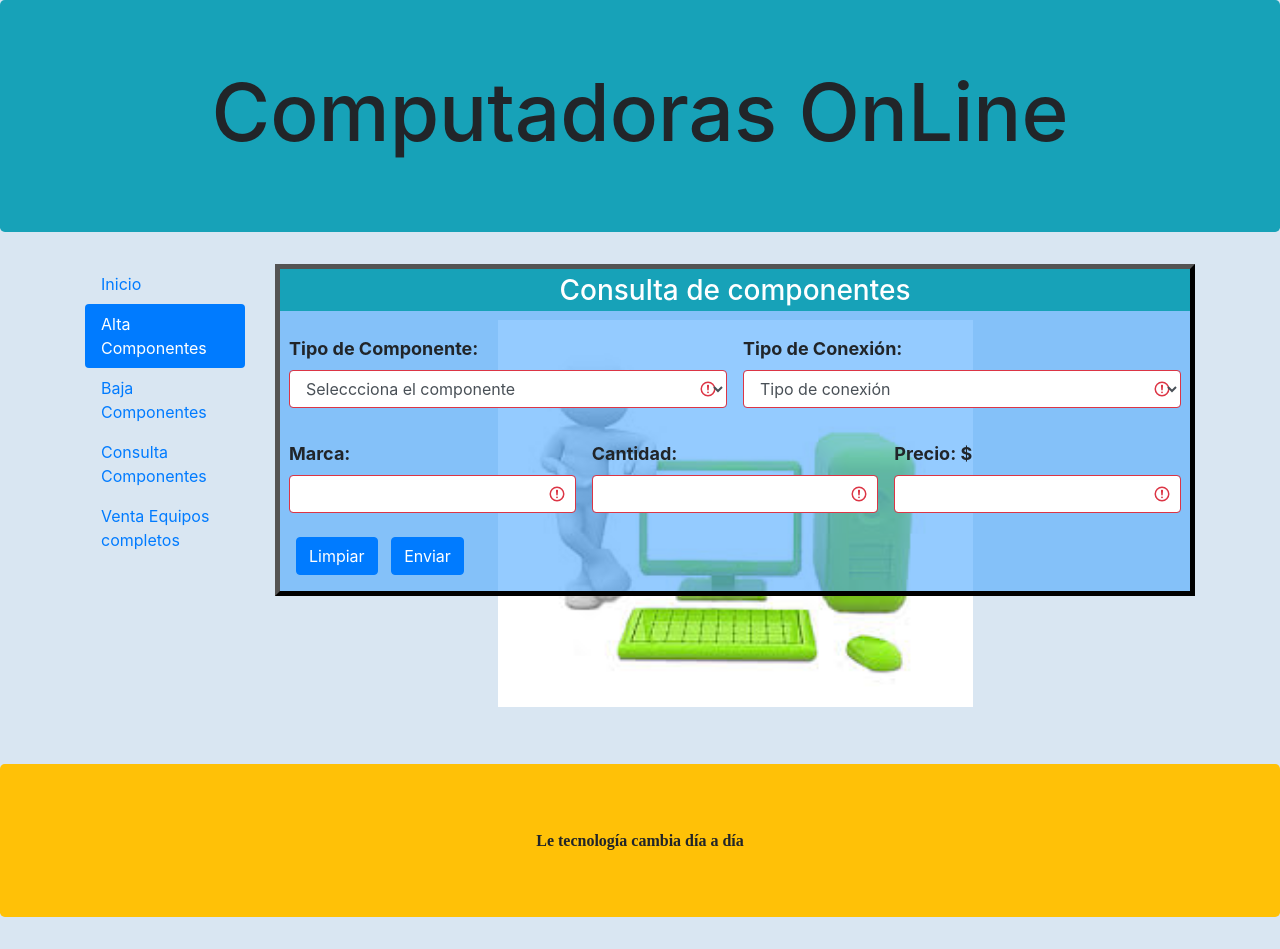
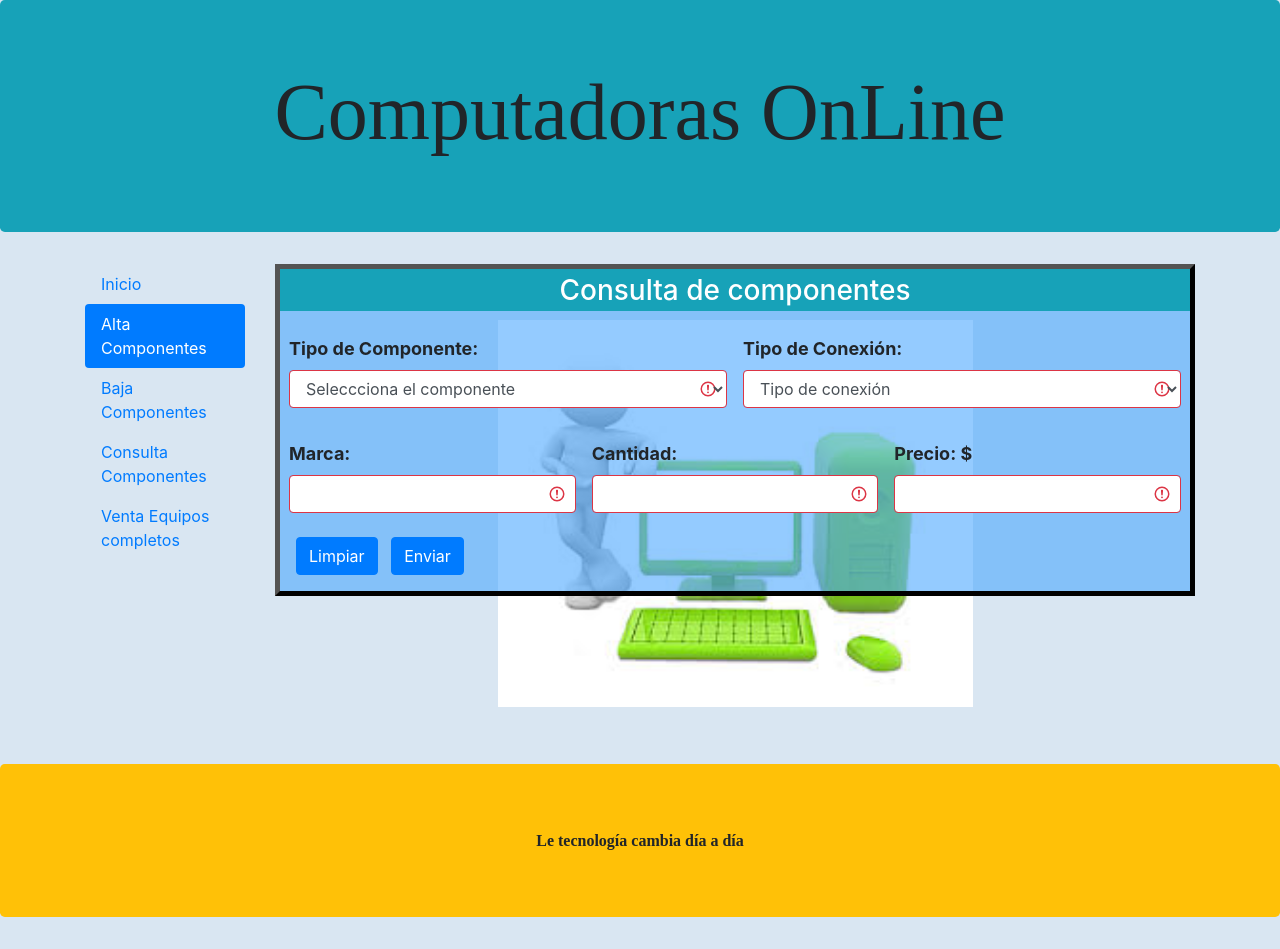
Before and after one commit to luisrobert6/PCbusiness, a plain HTML site: page consultaComponentes.html in a window 1280 px wide. Drawn offline with nearby package versions, Linux system fonts and the light colour scheme.

Commit message:
Update consultaComponentes.html

```diff
--- a/consultaComponentes.html
+++ b/consultaComponentes.html
@@ -18,6 +18,7 @@
 
     	h1{
 			font-size:80px;
+			font-family: "Cooper Std";
     	}
 
    	 </style>
```
